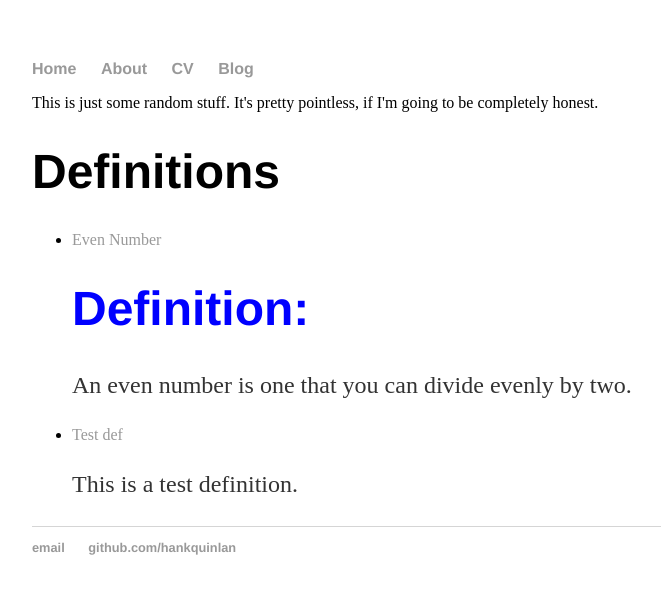
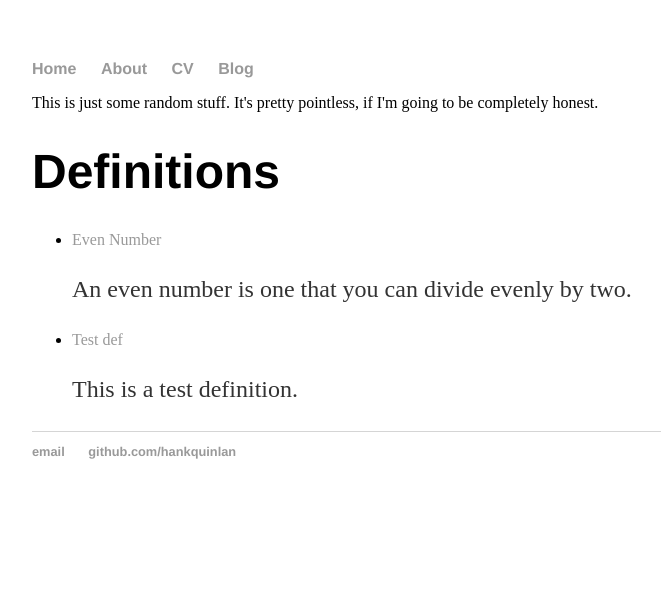
Before and after one commit to fattymattk/hello-world, a Jekyll site: the page built from definitions.html, in a window 1280 px wide. Shown: the top 594 px of the page, without its empty margins (160-821 px from the left). Built offline with Jekyll 4.4.1, drawn with Linux system fonts in a browser that asks for light colours.

Commit message:
Update evennumber.md

```diff
--- a/_definitions/evennumber.md
+++ b/_definitions/evennumber.md
@@ -2,5 +2,4 @@
 name: Even Number
 ---
 
-{% include definition.md %}
 An even number is one that you can divide evenly by two.
```
